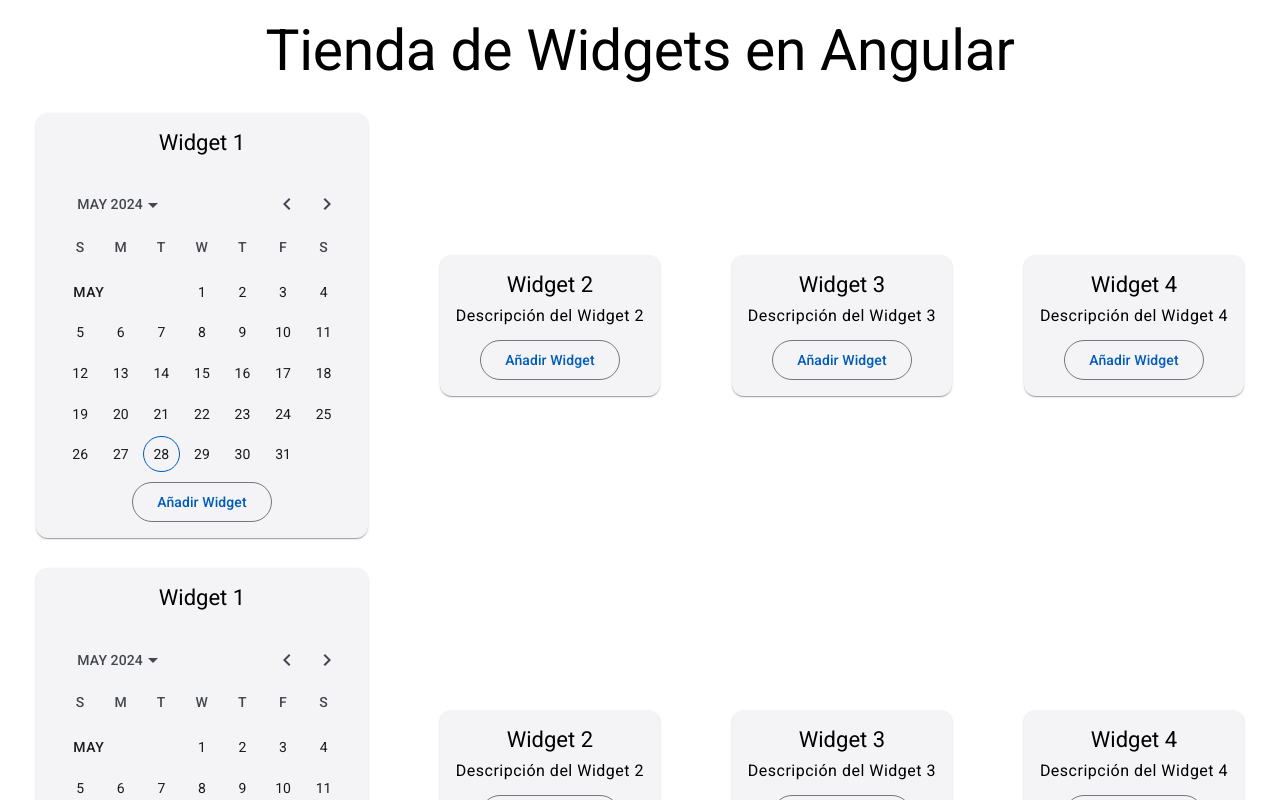
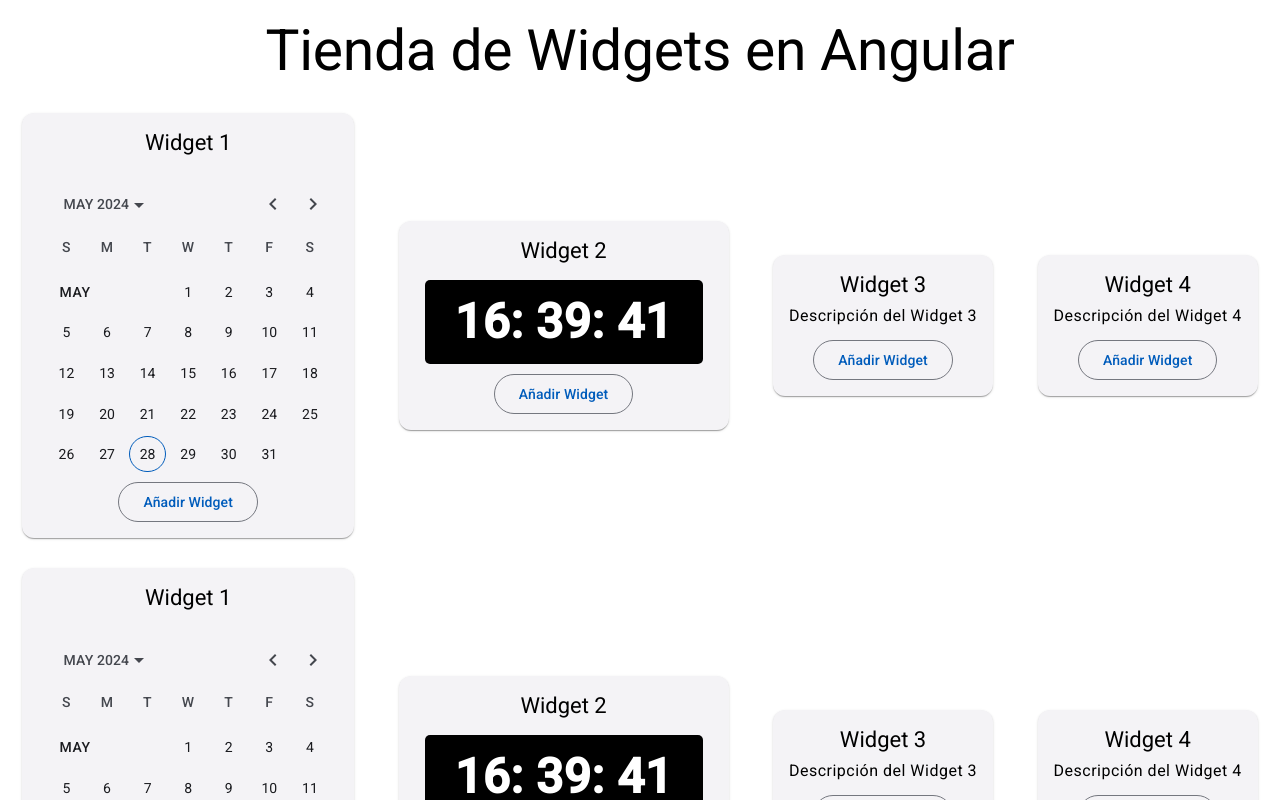
Before and after one commit to Carlistos10/AngularComponentes, an Angular app in the folder angular-componentes/: page / in a window 1280 px wide. Shown: the top 800 px of the page. Built offline with nearby package versions, Linux system fonts and the light colour scheme.

Commit message:
reloj y calendario

```diff
--- a/angular-componentes/package.json
+++ b/angular-componentes/package.json
@@ -20,6 +20,7 @@
     "@angular/platform-browser": "^18.0.0",
     "@angular/platform-browser-dynamic": "^18.0.0",
     "@angular/router": "^18.0.0",
+    "moment": "^2.30.1",
     "rxjs": "~7.8.0",
     "tslib": "^2.3.0",
     "zone.js": "~0.14.3"
--- a/angular-componentes/src/app/widget2/widget2.component.css
+++ b/angular-componentes/src/app/widget2/widget2.component.css
@@ -11,3 +11,17 @@
 .mat-mdc-card-header {
     display: block;
 }
+
+.reloj {
+    font-size: 48px;
+    font-weight: bold;
+    color: #ffffff;
+}
+
+.tiempo {
+    background-color: black;
+    padding: 30px;
+    margin: 10px;
+    justify-content: 5px;
+    border-radius: 5px;
+}
--- a/angular-componentes/src/app/widget2/widget2.component.html
+++ b/angular-componentes/src/app/widget2/widget2.component.html
@@ -3,7 +3,12 @@
         <mat-card-title class="medio">Widget 2</mat-card-title>
     </mat-card-header>
     <mat-card-content class="centro">
-        <p>Descripción del Widget 2</p>
+
+        <div class="reloj">
+            <div class="tiempo">
+                <span>{{hour}}</span>
+            </div>
+        </div>
 
         <button mat-stroked-button (click)="openWidgetGuardado()">
             Añadir Widget
--- a/angular-componentes/src/app/widget2/widget2.component.ts
+++ b/angular-componentes/src/app/widget2/widget2.component.ts
@@ -1,10 +1,12 @@
-import { Component } from '@angular/core';
+import { Component, OnInit } from '@angular/core';
 import { MatCardModule } from '@angular/material/card';
 import { MatSnackBar } from '@angular/material/snack-bar';
 import { MatButtonModule } from '@angular/material/button';
 import { MatInputModule } from '@angular/material/input';
 import { FormsModule } from '@angular/forms';
 import { MatFormFieldModule } from '@angular/material/form-field';
+
+import moment from 'moment';
 
 
 @Component({
@@ -14,10 +16,22 @@ import { MatFormFieldModule } from '@angular/material/form-field';
   templateUrl: './widget2.component.html',
   styleUrl: './widget2.component.css'
 })
-export class Widget2Component {
+export class Widget2Component implements OnInit {
+
   durationInSeconds = 2;
 
-  constructor(private _widgetBar: MatSnackBar) { }
+  firstTime: string;
+  hour!: string;
+
+  constructor(private _widgetBar: MatSnackBar) {
+    this.firstTime = moment().format('HH: mm: ss');
+  }
+
+  ngOnInit(): void {
+    setInterval(() => {
+      this.hour = moment().format('HH: mm: ss');
+    }, 1000);
+  }
 
   openWidgetGuardado() {
     this._widgetBar.openFromComponent(WidgetAnadido, {
```
Also changed, not shown: 1 other file (tests, documents, lock files or other folders).
